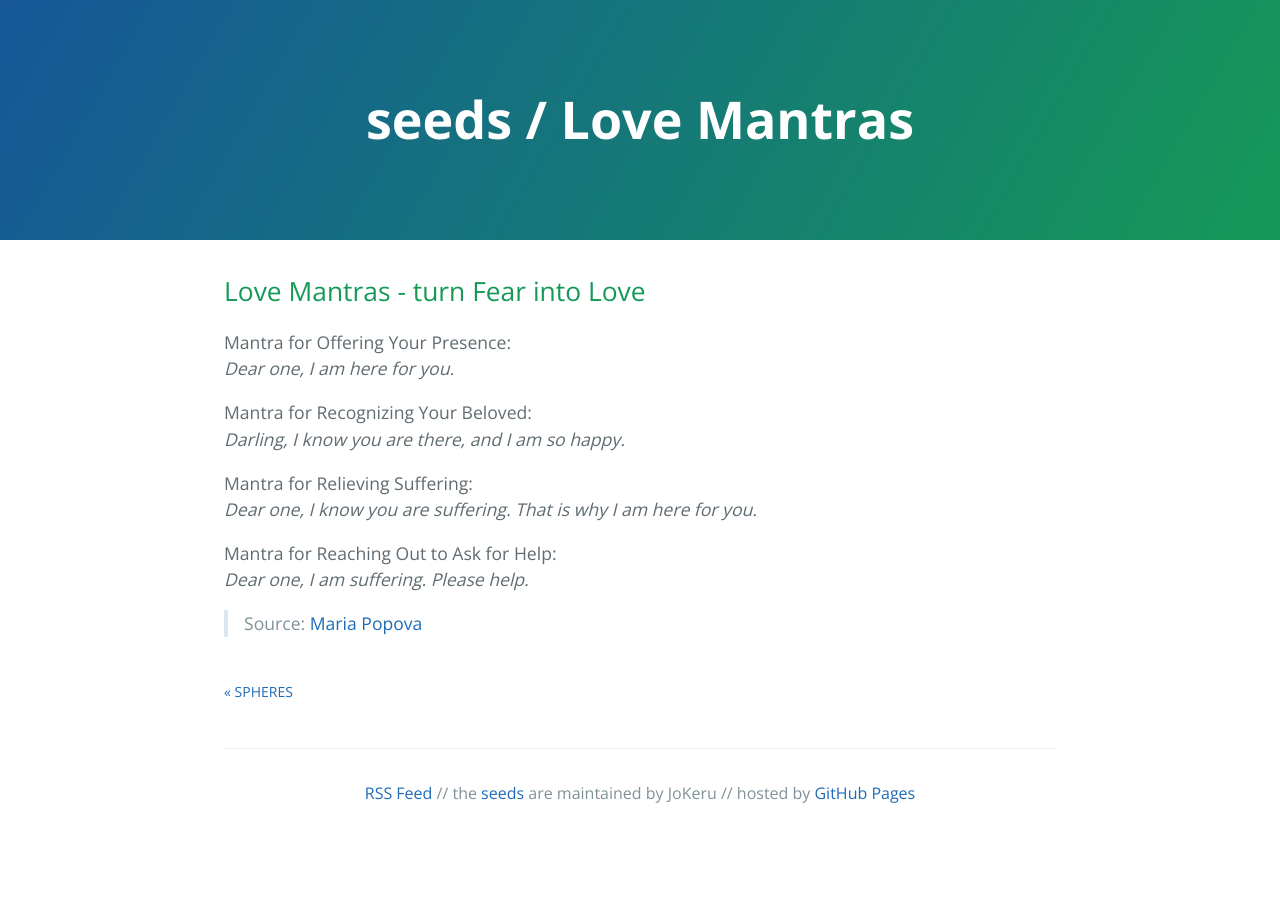
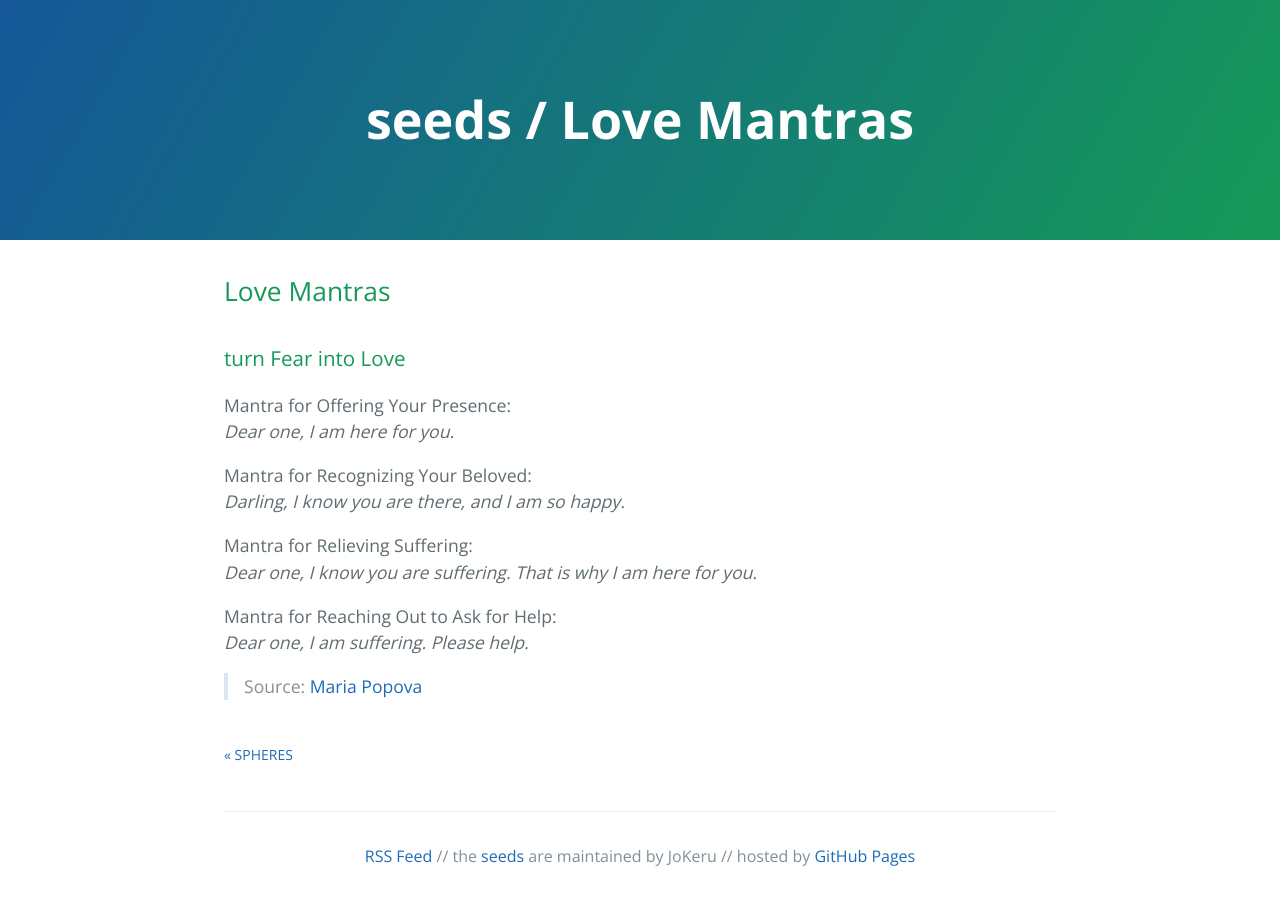
Before and after one commit to jokeru/seeds, a Jekyll site: the page built from _posts/2021-04-10-love_mantras.md, in a window 1280 px wide. Built offline with Jekyll 4.4.1, drawn with Linux system fonts in a browser that asks for light colours; comment, search, counter and statistics services are not loaded.

```diff
--- a/_posts/2021-04-10-love_mantras.md
+++ b/_posts/2021-04-10-love_mantras.md
@@ -6,7 +6,9 @@ index: 25
 ---
 
 
-## Love Mantras - turn Fear into Love
+## Love Mantras
+
+### turn Fear into Love
 
 Mantra for Offering Your Presence:
 _Dear one, I am here for you._
```
